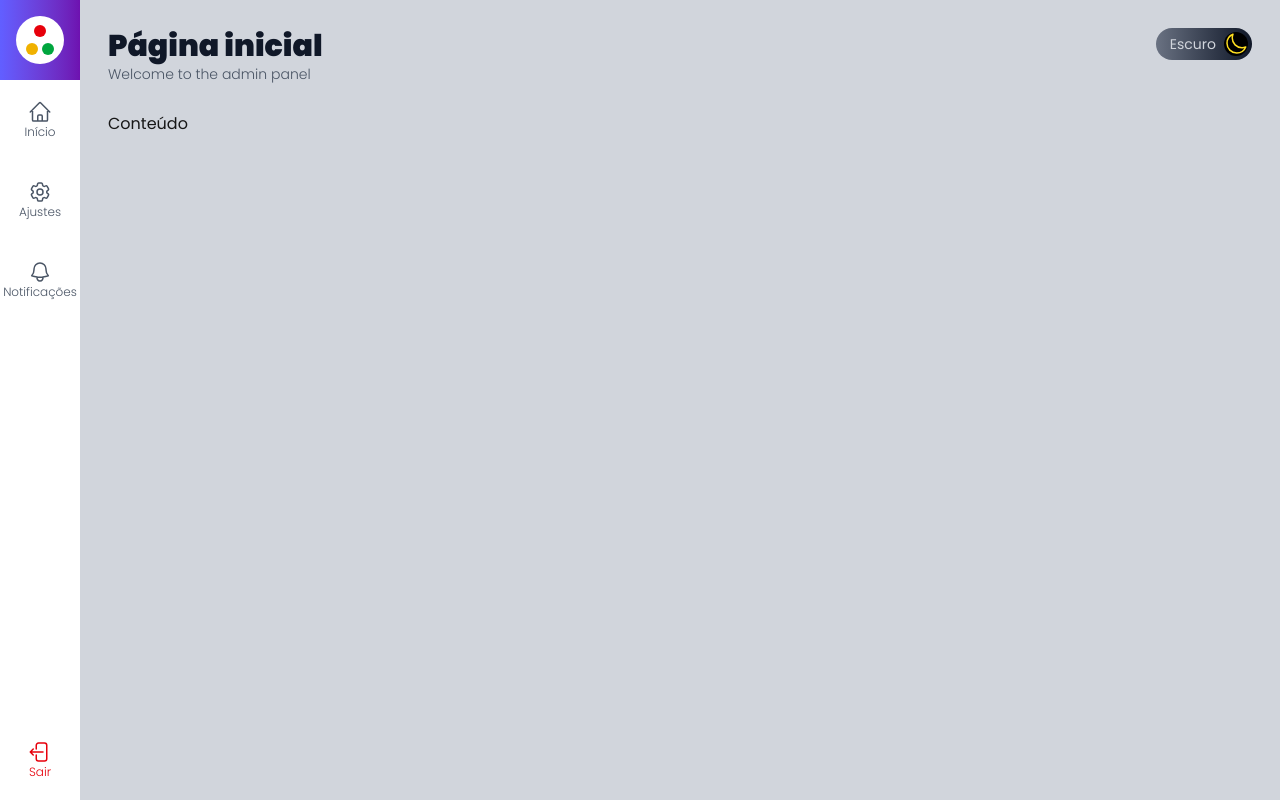
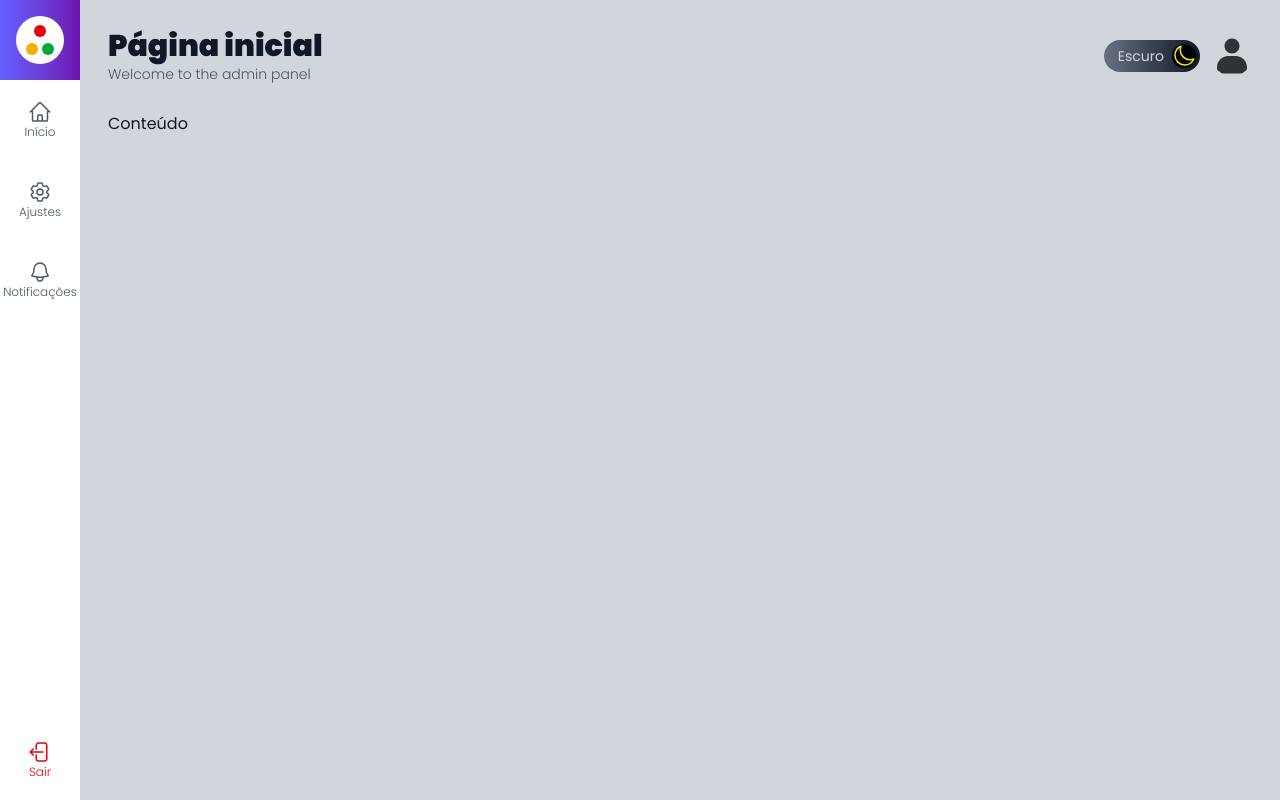
Before and after one commit to ehurafa/next-by-cod3r, a Next.js app in the folder admin-template/: page / in a window 1280 px wide. Built offline with nearby package versions, Linux system fonts and the light colour scheme; no server answers.

Commit message:
feat(component): adding User avatar component

```diff
--- a/admin-template/next.config.ts
+++ b/admin-template/next.config.ts
@@ -15,6 +15,10 @@
         source: '/autenticacao',
         destination: '/authentication',
       },
+      {
+        source: '/perfil',
+        destination: '/profile',
+      },
     ];
   },
 };
--- /dev/null
+++ b/admin-template/src/app/profile/page.tsx
@@ -0,0 +1,16 @@
+"use client"
+
+import Layout from "../../components/template/Layout";
+import useAppData from "@/src/data/hook/useAppData";
+
+export default function Profile() {
+
+    return (
+        <Layout
+            title="Perfil do usuário"
+            subtitle="Aqui você gerencia suas informações de perfil"
+        >
+            <h1>Perfil do Usuário</h1>
+        </Layout>
+    )
+}
--- a/admin-template/src/components/template/TopBar.tsx
+++ b/admin-template/src/components/template/TopBar.tsx
@@ -1,6 +1,7 @@
 import useAppData from "@/src/data/hook/useAppData"
 import SwitchThemeButton from "./SwitchThemeButton"
 import Title from "./Title"
+import { UserAvatar } from "./UserAvatar"
 
 interface TopBarProps {
     title: string
@@ -15,9 +16,10 @@
     return (
         <div className={`flex`}>
             <Title title={props.title} subtitle={props.subtitle} />
-            <div className={`flex flex-grow justify-end`}>
+            <div className={`flex flex-grow justify-end items-center`}>
                 <SwitchThemeButton
                     theme={theme} switchTheme={switchTheme} />
+                <UserAvatar className="ml-3" />
             </div>
         </div>
     )
--- /dev/null
+++ b/admin-template/src/components/template/UserAvatar.tsx
@@ -0,0 +1,19 @@
+import useAuth from "@/src/data/hook/useAuth"
+import Link from "next/link"
+
+interface UserAvatarProps {
+    className?: string
+}
+
+export const UserAvatar = (props: UserAvatarProps) => {
+    const { user } = useAuth()
+    return (
+        <Link href="/profile">
+            <img
+                src={user?.imageUrl ?? '/images/avatar.svg'}
+                alt="Avatar"
+                className={`w-10 h-10 rounded-full cursor-pointer ${props.className ?? ''}`}
+            />
+        </Link>
+    )
+}
```
Also changed, not shown: admin-template/public/images/avatar.svg (added).
